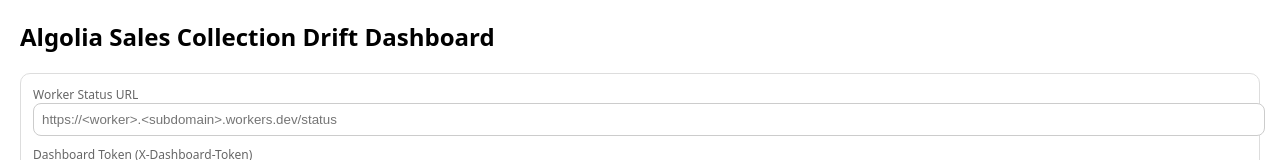
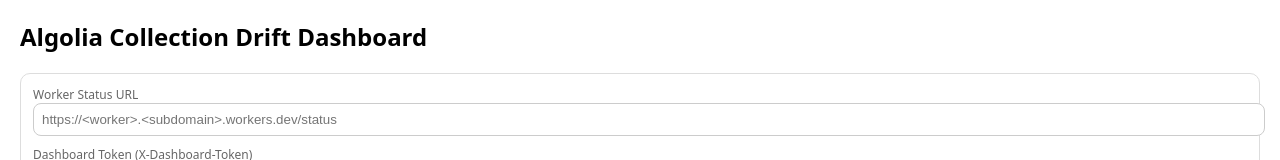
Before and after one commit to harrisrhm/algolia-json-connector, a plain HTML site: page docs/index.html in a window 1280 px wide. Shown: the top 160 px of the page. Drawn offline with Linux system fonts and the light colour scheme.

Commit message:
Rename dashboard title to Algolia Collection Drift Dashboard

```diff
--- a/docs/index.html
+++ b/docs/index.html
@@ -17,7 +17,7 @@
   </style>
 </head>
 <body>
-  <h2>Algolia Sales Collection Drift Dashboard</h2>
+  <h2>Algolia Collection Drift Dashboard</h2>
 
   <div class="card">
     <div class="small">Worker Status URL</div>
```
